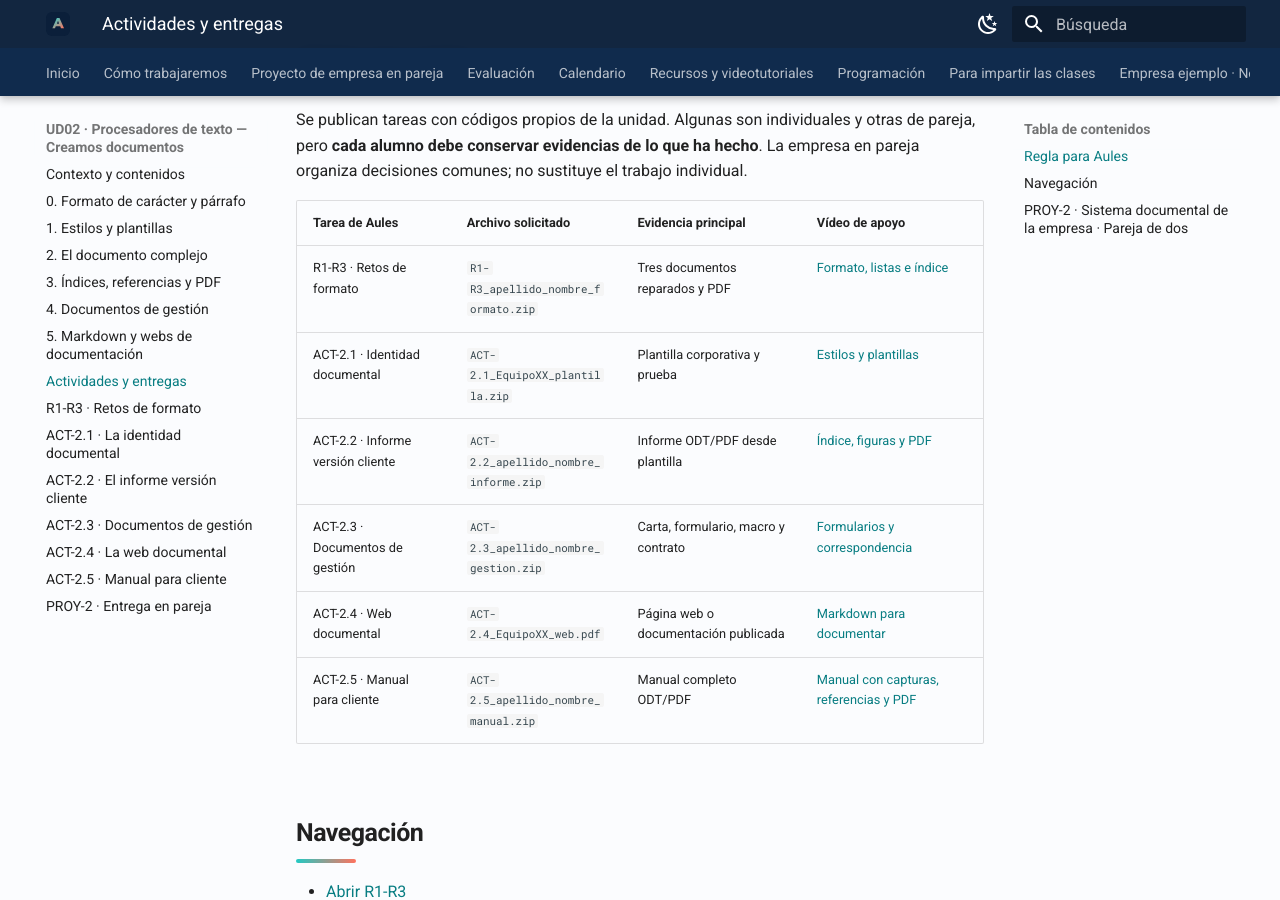
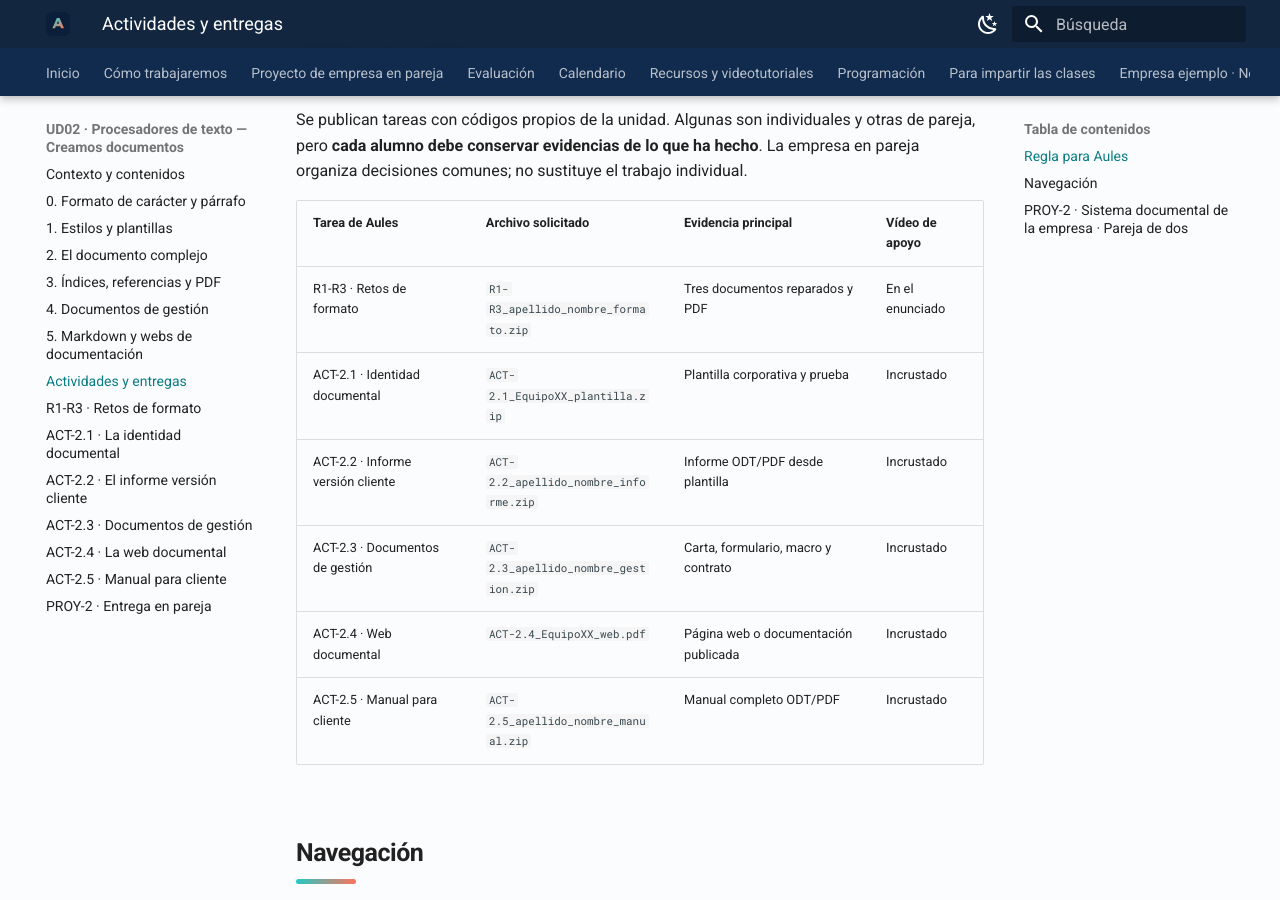
Before and after one commit to davidmolinafernadez/SMX_MEDIO_AOF, an MkDocs documentation site: the page built from .site-src/unidades/ud2-practicas.md, in a window 1280 px wide and 900 px high, scrolled down 202 px. Built offline with MkDocs 1.6.1 and Material for MkDocs 9.7.7, drawn with Linux system fonts in a browser that asks for light colours.

```diff
--- a/.site-src/unidades/ud2-practicas.md
+++ b/.site-src/unidades/ud2-practicas.md
@@ -6,12 +6,12 @@ Se publican tareas con códigos propios de la unidad. Algunas son individuales y
 
 | Tarea de Aules | Archivo solicitado | Evidencia principal | Vídeo de apoyo |
 | --- | --- | --- | --- |
-| R1-R3 · Retos de formato | `R1-R3_apellido_nombre_formato.zip` | Tres documentos reparados y PDF | [Formato, listas e índice](https://cursa.app/es/curso-gratis/libreoffice-writter-bfjb) |
-| ACT-2.1 · Identidad documental | `ACT-2.1_EquipoXX_plantilla.zip` | Plantilla corporativa y prueba | [Estilos y plantillas](https://www.youtube.com/watch?v=0gvovKKfEAw) |
-| ACT-2.2 · Informe versión cliente | `ACT-2.2_apellido_nombre_informe.zip` | Informe ODT/PDF desde plantilla | [Índice, figuras y PDF](https://cursa.app/es/curso-gratis/libreoffice-writter-bfjb) |
-| ACT-2.3 · Documentos de gestión | `ACT-2.3_apellido_nombre_gestion.zip` | Carta, formulario, macro y contrato | [Formularios y correspondencia](https://www.youtube.com/watch?v=FV7UsiELN-0) |
-| ACT-2.4 · Web documental | `ACT-2.4_EquipoXX_web.pdf` | Página web o documentación publicada | [Markdown para documentar](https://learn.microsoft.com/es-es/shows/github-copilot-series/markdown-using-copilot) |
-| ACT-2.5 · Manual para cliente | `ACT-2.5_apellido_nombre_manual.zip` | Manual completo ODT/PDF | [Manual con capturas, referencias y PDF](https://cursa.app/es/curso-gratis/libreoffice-writter-bfjb) |
+| R1-R3 · Retos de formato | `R1-R3_apellido_nombre_formato.zip` | Tres documentos reparados y PDF | En el enunciado |
+| ACT-2.1 · Identidad documental | `ACT-2.1_EquipoXX_plantilla.zip` | Plantilla corporativa y prueba | Incrustado |
+| ACT-2.2 · Informe versión cliente | `ACT-2.2_apellido_nombre_informe.zip` | Informe ODT/PDF desde plantilla | Incrustado |
+| ACT-2.3 · Documentos de gestión | `ACT-2.3_apellido_nombre_gestion.zip` | Carta, formulario, macro y contrato | Incrustado |
+| ACT-2.4 · Web documental | `ACT-2.4_EquipoXX_web.pdf` | Página web o documentación publicada | Incrustado |
+| ACT-2.5 · Manual para cliente | `ACT-2.5_apellido_nombre_manual.zip` | Manual completo ODT/PDF | Incrustado |
 
 ## Navegación
 
```
Also changed, not shown: .site-src/unidades/ud02-actividad-1.md (+1 -1 lines), .site-src/unidades/ud02-actividad-2.md (+3 -1 lines), .site-src/unidades/ud02-actividad-3.md (+3 -1 lines), .site-src/unidades/ud02-actividad-4.md (+3 -1 lines), .site-src/unidades/ud02-actividad-5.md (+3 -1 lines).
